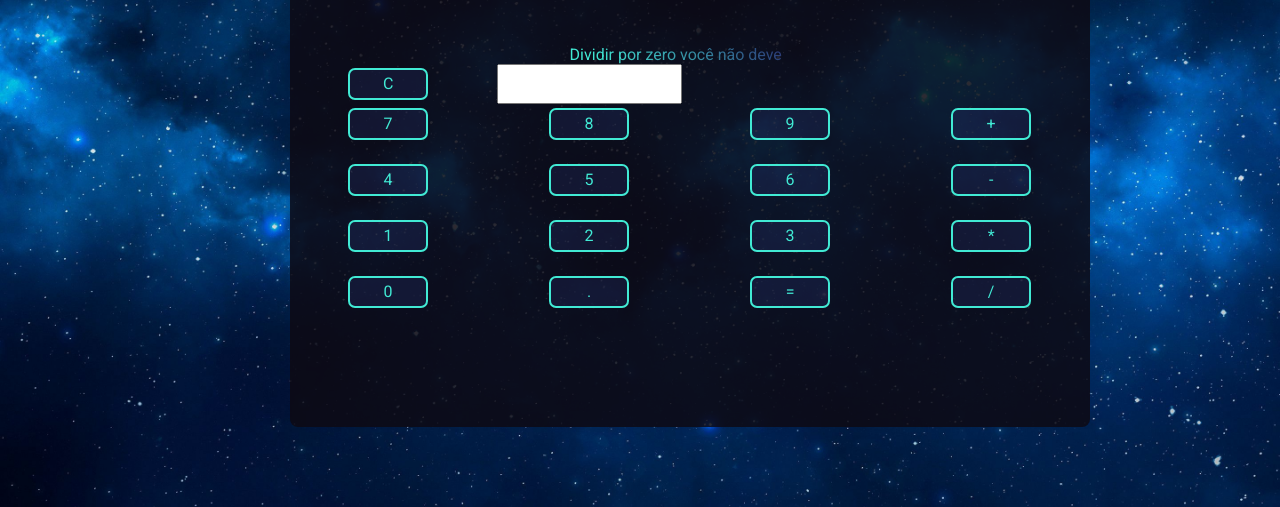
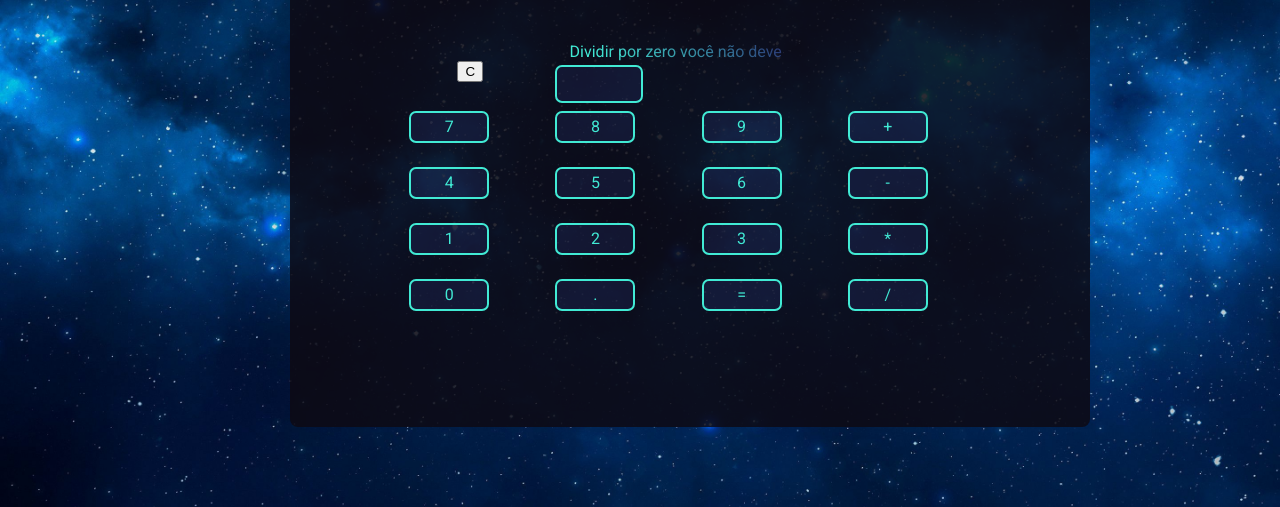
Before and after one commit to gabrieldasneves/calculadora-galaxia, a plain HTML site: page calculadora-galaxia/index.html in a window 1280 px wide. Shown: the part 293-800 px from the top of the page. Drawn offline with Linux system fonts and the light colour scheme.

Commit message:
change button strategy to input one

```diff
--- a/calculadora-galaxia/index.html
+++ b/calculadora-galaxia/index.html
@@ -1,7 +1,4 @@
-
-
 <!DOCTYPE html>
-
 
 <html lang="pt_br">
 <head>
@@ -28,28 +25,28 @@
                   </div>
                   <div class="items-grid">
                                   <!--primeira linha -->
-                              <li><button class="num" data-num="7" onclick="botao(val)">7</button></li>
-                              <li><button class="num" data-num="8" onclick="botao(val)">8</button></li>
-                              <li><button class="num" data-num="9" onclick="botao(val)">9</button></li>
-                              <li><button data-ops="plus" class="ops" onclick="botao(val)">+</button></li>
+                            <input type="button" value="7" onclick="botao(value)" />
+                            <input type="button" value="8" onclick="botao(value)" />
+                            <input type="button" value="9" onclick="botao(value)" />
+                            <input type="button" value="+" onclick="botao(value)" />
 
                                   <!--segunda linha -->
-                                  <li><button class="num" data-num="4" onclick="botao(val)">4</button></li>
-                                  <li><button class="num" data-num="5" onclick="botao(val)">5</button></li>
-                                  <li><button class="num" data-num="6" onclick="botao(val)">6</button></li>
-                                  <li><button data-ops="menos" class="ops" onclick="botao(val)">-</button></li>
+                            <input type="button" value="4" onclick="botao(value)" />
+                            <input type="button" value="5" onclick="botao(value)" />
+                            <input type="button" value="6" onclick="botao(value)" />
+                            <input type="button" value="-" onclick="botao(value)" />
 
                                   <!--terceira linha -->
-                                  <li><button class="num" data-num="1" onclick="botao(val)">1</button></li>
-                                  <li><button class="num" data-num="2" onclick="botao(val)">2</button></li>
-                                  <li><button class="num" data-num="3" onclick="botao(val)">3</button></li>
-                                  <li><button data-ops="vezes" class="ops"  onclick="botao(val)">*</button></li>
+                            <input type="button" value="1" onclick="botao(value)" />
+                            <input type="button" value="2" onclick="botao(value)" />
+                            <input type="button" value="3" onclick="botao(value)" />
+                            <input type="button" value="*" onclick="botao(value)" />
 
                                   <!--quarta linha -->
-                                  <li><button class="num" data-num="0" onclick="botao(val)">0</button></li>
-                                  <li><button class="num" data-num="." onclick="botao(val)">.</button></li>
-                                  <li><button id="equals" class="equals" data-result="" onclick="botao(val)">=</button></li>
-                                  <li><button data-ops="divisao" class="ops" onclick="botao(val)">/</button></li>
+                            <input type="button" value="0" onclick="botao(value)" />
+                            <input type="button" value="." onclick="botao(value)" />
+                            <input type="button" value="=" onclick="botao(value)" />
+                            <input type="button" value="/" onclick="botao(value)" />
                     </div>
                 </div>
           </div>
--- a/calculadora-galaxia/script.js
+++ b/calculadora-galaxia/script.js
@@ -2,10 +2,21 @@ const resultScreen = document.querySelector('#painel');
 let operation;
 
 
-function botao(val){
-    operation = resultScreen.value += val
+function botao(value){
+    operation = resultScreen.value += value;
 }
 
 function clean(){
-    resultScreen.value = ""
+    resultScreen.value = "";
 }
+
+function calculate(){
+    const result = eval(operation);
+    resultScreen.value = result;
+}
+
+function popVal(){
+    const phrase = resultScreen.value;
+
+
+}
--- a/calculadora-galaxia/style.css
+++ b/calculadora-galaxia/style.css
@@ -35,7 +35,7 @@ html {
 
 
 
-button{
+input{
 
   background: rgba(42,50,113, .28);
   color: #41ead4;
@@ -52,15 +52,15 @@ button{
 
 }
 
-button:hover {
+input:hover {
   background: #d7f9ff;
   color: rgba(42,50,113);
   }
 
-button:focus {
+input:focus {
   outline: 0;
   }
-button:focus::after {
+input:focus::after {
 
   content: attr(data-num);
   cursor: default;
```
